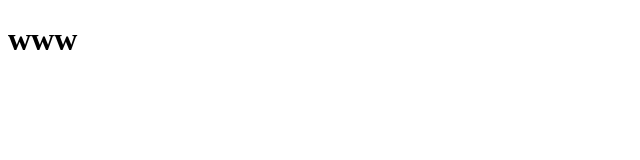
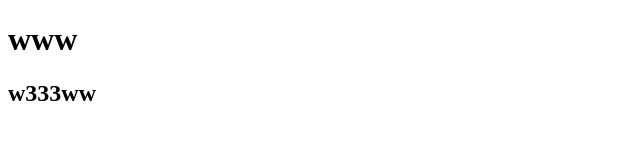
Before and after one commit to TaskDoneRep/Synebo-test-project, a plain HTML site: page index.html in a window 1280 px wide. Shown: the whole page, without its empty margins (0-640 px from the left). Drawn offline with Linux system fonts and the light colour scheme.

Commit message:
h2 was added

```diff
--- a/index.html
+++ b/index.html
@@ -6,5 +6,6 @@
 </head>
 <body>
 	<h1>www</h1>
+	<h2>w333ww</h2>
 </body>
 </html>
```
